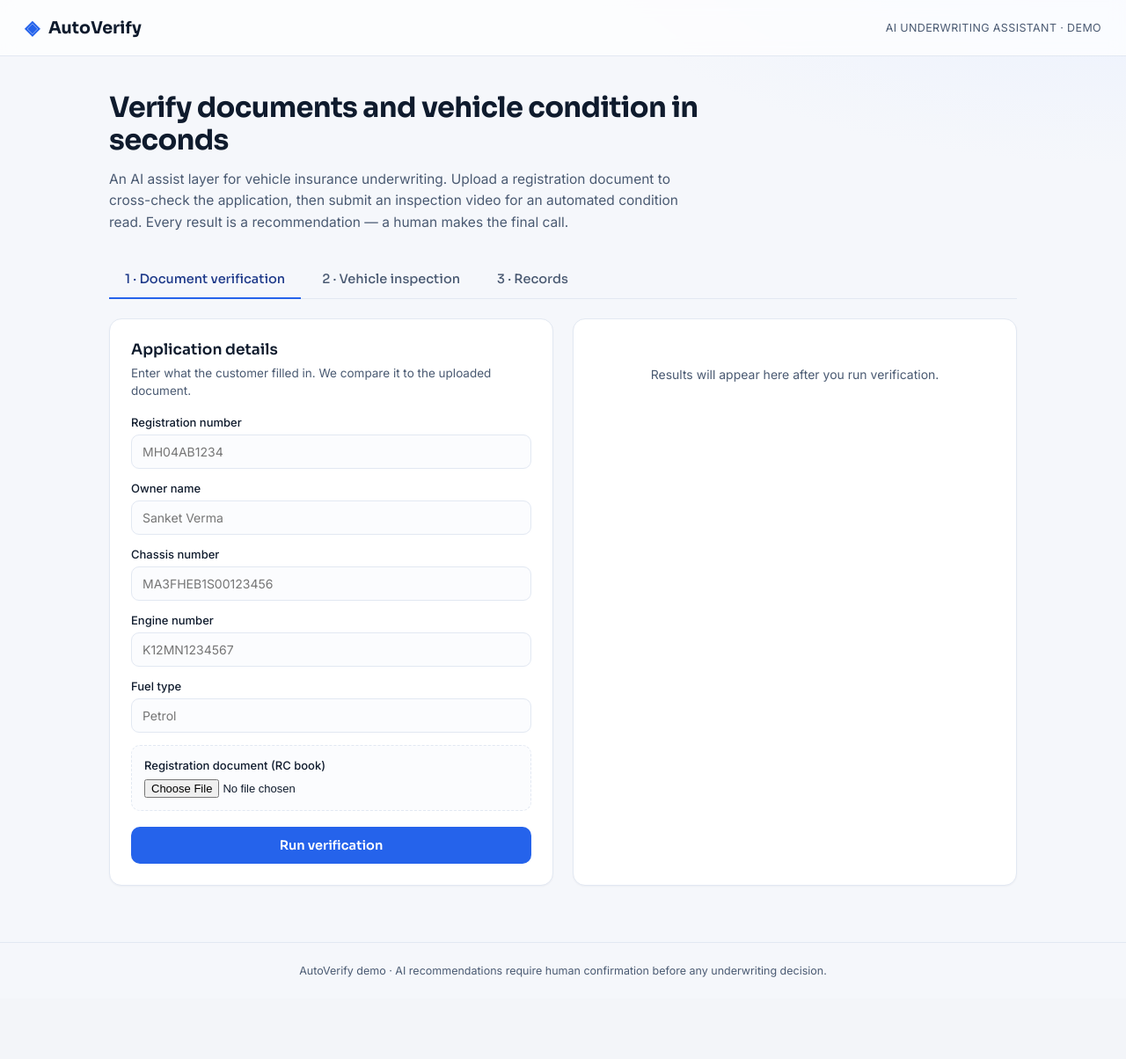
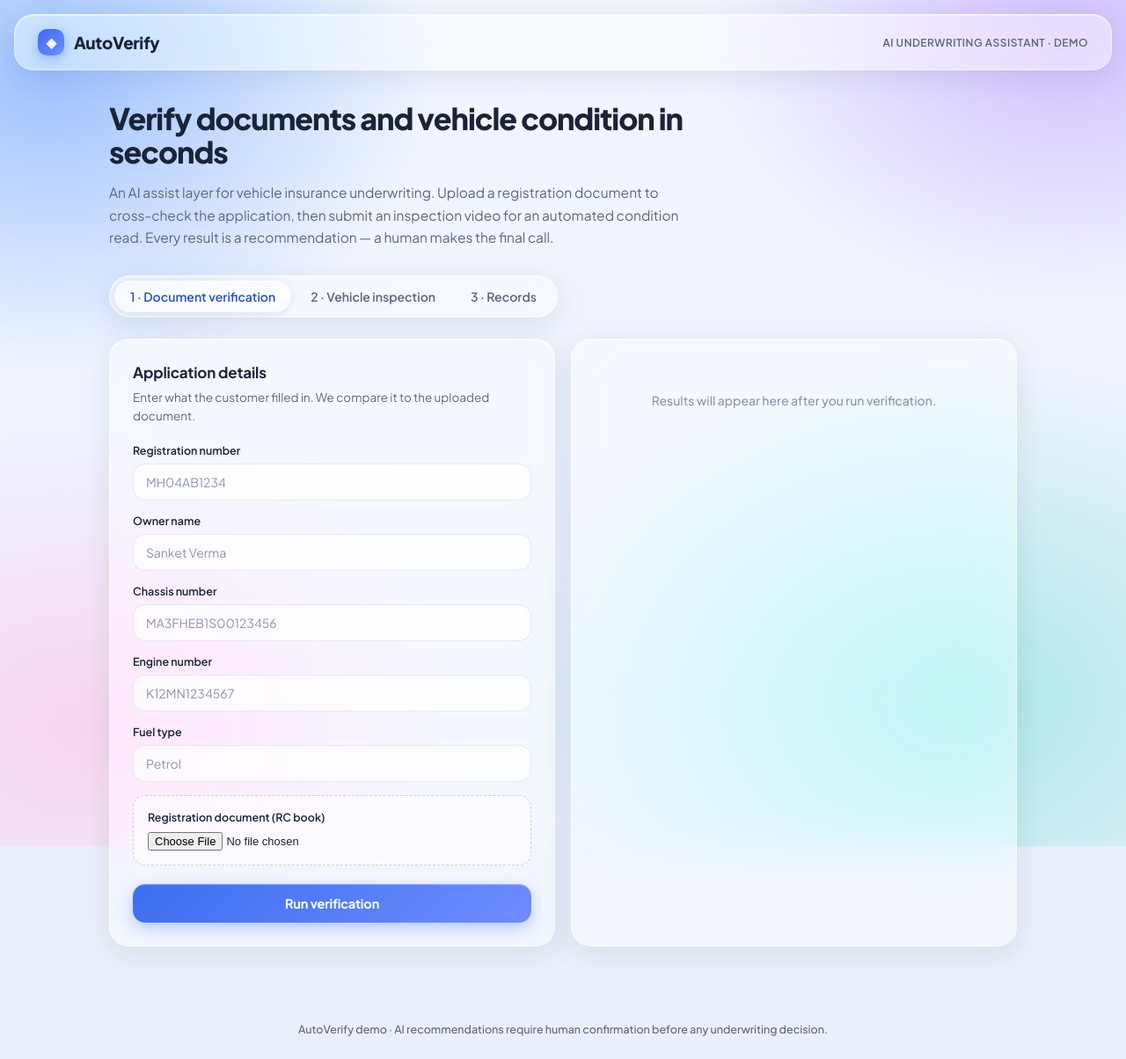
Before and after one commit to sanve196/vehicle_insurance, a FastAPI app: page / in a window 1280 px wide. Shown: the whole page at 88% size. Before the commit the page ends 1111 px from the top, so only its background shows below. Run offline with FastAPI, Linux system fonts and the light colour scheme.

Commit message:
Redesign UI: liquid-glass aesthetic, uniform bright typography, minimalism

```diff
--- a/app/static/style.css
+++ b/app/static/style.css
@@ -1,110 +1,189 @@
 :root {
-  --ink: #0f1b2d;
-  --ink-soft: #4a5a72;
-  --line: #e2e8f2;
-  --bg: #f5f7fb;
-  --card: #ffffff;
-  --accent: #2563eb;
-  --accent-deep: #1e3a8a;
-  --good: #15803d;
-  --good-bg: #dcfce7;
-  --warn: #b45309;
-  --warn-bg: #fef3c7;
-  --bad: #b91c1c;
-  --bad-bg: #fee2e2;
-  --radius: 14px;
+  --ink: #1a2438;
+  --ink-soft: #5b6781;
+  --ink-faint: #8b95ac;
+  --line: rgba(255, 255, 255, 0.55);
+  --line-soft: rgba(120, 140, 180, 0.16);
+  --glass: rgba(255, 255, 255, 0.45);
+  --glass-strong: rgba(255, 255, 255, 0.62);
+  --glass-input: rgba(255, 255, 255, 0.55);
+  --accent: #3b6ef0;
+  --accent-deep: #2952c8;
+  --good: #0f8a4d;     --good-bg: rgba(34, 197, 94, 0.16);
+  --warn: #b5730a;     --warn-bg: rgba(245, 158, 11, 0.18);
+  --bad: #c0392b;      --bad-bg: rgba(239, 68, 68, 0.16);
+  --radius: 22px;
+  --radius-sm: 14px;
+  --shadow: 0 8px 32px rgba(31, 50, 95, 0.10), inset 0 1px 1px rgba(255,255,255,0.6);
+  --blur: blur(22px) saturate(160%);
 }
 
 * { box-sizing: border-box; margin: 0; padding: 0; }
 
+html { -webkit-font-smoothing: antialiased; text-rendering: optimizeLegibility; }
+
 body {
-  font-family: 'Inter', system-ui, sans-serif;
+  font-family: 'Plus Jakarta Sans', system-ui, sans-serif;
   color: var(--ink);
-  background:
-    radial-gradient(1100px 500px at 100% -10%, #e8efff 0%, transparent 60%),
-    var(--bg);
   min-height: 100vh;
+  position: relative;
+  overflow-x: hidden;
+  background: #eaf0fb;
 }
 
+/* Bright ambient color field behind the glass */
+body::before {
+  content: "";
+  position: fixed; inset: -20%;
+  z-index: -1;
+  background:
+    radial-gradient(40% 50% at 18% 22%, rgba(99, 152, 255, 0.55), transparent 60%),
+    radial-gradient(38% 45% at 82% 18%, rgba(168, 130, 255, 0.45), transparent 60%),
+    radial-gradient(45% 55% at 75% 85%, rgba(94, 214, 196, 0.42), transparent 62%),
+    radial-gradient(40% 50% at 20% 88%, rgba(255, 176, 214, 0.40), transparent 60%),
+    linear-gradient(180deg, #f3f7ff 0%, #eef2fc 100%);
+  filter: saturate(115%);
+  animation: drift 26s ease-in-out infinite alternate;
+}
+@keyframes drift {
+  0%   { transform: translate3d(0,0,0) scale(1); }
+  100% { transform: translate3d(-2%, -1.5%, 0) scale(1.06); }
+}
+
+/* ---- Top bar ---- */
 .topbar {
   display: flex; align-items: center; justify-content: space-between;
-  padding: 18px 28px; border-bottom: 1px solid var(--line);
-  background: rgba(255,255,255,0.7); backdrop-filter: blur(8px);
-  position: sticky; top: 0; z-index: 10;
+  padding: 16px 26px; margin: 16px 16px 0;
+  background: var(--glass);
+  backdrop-filter: var(--blur); -webkit-backdrop-filter: var(--blur);
+  border: 1px solid var(--line);
+  border-radius: var(--radius);
+  box-shadow: var(--shadow);
+  position: sticky; top: 16px; z-index: 20;
 }
-.brand { display: flex; align-items: center; gap: 10px; font-family: 'Sora'; font-weight: 700; font-size: 19px; }
-.brand .mark { color: var(--accent); font-size: 22px; }
-.tag { font-size: 12.5px; color: var(--ink-soft); letter-spacing: .03em; text-transform: uppercase; }
+.brand { display: flex; align-items: center; gap: 11px; font-weight: 800; font-size: 19px; letter-spacing: -0.02em; }
+.brand .mark {
+  display: grid; place-items: center; width: 30px; height: 30px; border-radius: 10px;
+  color: #fff; font-size: 15px;
+  background: linear-gradient(135deg, var(--accent), #6f8cff);
+  box-shadow: 0 4px 14px rgba(59, 110, 240, 0.4);
+}
+.tag { font-size: 12px; color: var(--ink-soft); letter-spacing: 0.04em; text-transform: uppercase; font-weight: 600; }
 
-.wrap { max-width: 1080px; margin: 0 auto; padding: 40px 24px 64px; }
+.wrap { max-width: 1080px; margin: 0 auto; padding: 36px 24px 60px; }
 
-.intro { max-width: 680px; margin-bottom: 30px; }
-.intro h1 { font-family: 'Sora'; font-size: 32px; font-weight: 700; line-height: 1.15; letter-spacing: -0.02em; }
-.intro p { margin-top: 14px; color: var(--ink-soft); font-size: 15.5px; line-height: 1.6; }
+/* ---- Intro ---- */
+.intro { max-width: 660px; margin-bottom: 30px; }
+.intro h1 { font-size: 34px; font-weight: 800; line-height: 1.12; letter-spacing: -0.03em; }
+.intro p { margin-top: 14px; color: var(--ink-soft); font-size: 15.5px; line-height: 1.65; font-weight: 400; }
 
-.tabs { display: flex; gap: 6px; margin-bottom: 22px; border-bottom: 1px solid var(--line); }
+/* ---- Tabs (glass pills) ---- */
+.tabs {
+  display: inline-flex; gap: 4px; margin-bottom: 24px; padding: 5px;
+  background: var(--glass);
+  backdrop-filter: var(--blur); -webkit-backdrop-filter: var(--blur);
+  border: 1px solid var(--line);
+  border-radius: 999px;
+  box-shadow: var(--shadow);
+}
 .tab {
-  background: none; border: none; cursor: pointer; padding: 12px 18px;
-  font-family: 'Sora'; font-size: 14.5px; font-weight: 500; color: var(--ink-soft);
-  border-bottom: 2px solid transparent; margin-bottom: -1px;
+  background: none; border: none; cursor: pointer; padding: 9px 18px;
+  font-family: inherit; font-size: 14px; font-weight: 600; color: var(--ink-soft);
+  border-radius: 999px; transition: all .25s ease; white-space: nowrap;
 }
-.tab.active { color: var(--accent-deep); border-bottom-color: var(--accent); }
+.tab:hover { color: var(--ink); }
+.tab.active {
+  color: var(--accent-deep);
+  background: var(--glass-strong);
+  box-shadow: 0 2px 10px rgba(31,50,95,0.12), inset 0 1px 1px rgba(255,255,255,0.8);
+}
 
-.panel { display: none; }
+.panel { display: none; animation: rise .4s ease; }
 .panel.active { display: block; }
+@keyframes rise { from { opacity: 0; transform: translateY(8px); } to { opacity: 1; transform: none; } }
 
-.grid { display: grid; grid-template-columns: 1fr 1fr; gap: 22px; }
-@media (max-width: 820px) { .grid { grid-template-columns: 1fr; } .intro h1 { font-size: 26px; } }
+.grid { display: grid; grid-template-columns: 1fr 1fr; gap: 18px; }
+@media (max-width: 820px) { .grid { grid-template-columns: 1fr; } .intro h1 { font-size: 27px; } .topbar { margin: 10px 8px 0; } }
 
+/* ---- Glass cards (uniform everywhere) ---- */
 .card {
-  background: var(--card); border: 1px solid var(--line); border-radius: var(--radius);
-  padding: 24px; box-shadow: 0 1px 2px rgba(16,27,45,.04);
+  background: var(--glass);
+  backdrop-filter: var(--blur); -webkit-backdrop-filter: var(--blur);
+  border: 1px solid var(--line);
+  border-radius: var(--radius);
+  padding: 26px;
+  box-shadow: var(--shadow);
 }
-.card h2 { font-family: 'Sora'; font-size: 17px; font-weight: 600; }
-.hint { color: var(--ink-soft); font-size: 13.5px; margin: 6px 0 18px; line-height: 1.5; }
+.card h2 { font-size: 17px; font-weight: 700; letter-spacing: -0.01em; }
+.hint { color: var(--ink-soft); font-size: 13.5px; margin: 7px 0 20px; line-height: 1.6; font-weight: 400; }
 
-label { display: block; font-size: 13px; font-weight: 500; color: var(--ink); margin-bottom: 14px; }
+/* ---- Inputs ---- */
+label { display: block; font-size: 12.5px; font-weight: 600; color: var(--ink); margin-bottom: 15px; }
 input[type=text] {
-  display: block; width: 100%; margin-top: 6px; padding: 10px 12px;
-  border: 1px solid var(--line); border-radius: 9px; font-size: 14px; font-family: inherit;
-  background: #fbfcfe;
+  display: block; width: 100%; margin-top: 7px; padding: 11px 14px;
+  border: 1px solid var(--line-soft); border-radius: var(--radius-sm); font-size: 14px; font-family: inherit; font-weight: 500;
+  color: var(--ink);
+  background: var(--glass-input);
+  backdrop-filter: blur(6px);
+  transition: border-color .2s, box-shadow .2s;
 }
-input[type=text]:focus { outline: 2px solid var(--accent); outline-offset: 0; border-color: var(--accent); }
+input[type=text]::placeholder { color: var(--ink-faint); font-weight: 400; }
+input[type=text]:focus { outline: none; border-color: var(--accent); box-shadow: 0 0 0 3px rgba(59,110,240,0.18); }
 
-.drop { border: 1.5px dashed var(--line); border-radius: 10px; padding: 14px; background: #fbfcfe; }
-.drop input { margin-top: 8px; font-size: 13px; }
+.drop {
+  border: 1.5px dashed rgba(120,140,180,0.4); border-radius: var(--radius-sm); padding: 16px;
+  background: var(--glass-input);
+}
+.drop input { margin-top: 9px; font-size: 13px; }
 
+/* ---- Buttons ---- */
 .go {
-  width: 100%; margin-top: 4px; padding: 12px; border: none; border-radius: 10px;
-  background: var(--accent); color: #fff; font-family: 'Sora'; font-weight: 600; font-size: 14.5px;
-  cursor: pointer; transition: background .15s;
+  width: 100%; margin-top: 6px; padding: 13px; border: none; border-radius: var(--radius-sm);
+  background: linear-gradient(135deg, var(--accent), #6f8cff); color: #fff;
+  font-family: inherit; font-weight: 700; font-size: 14.5px; letter-spacing: -0.01em;
+  cursor: pointer; transition: transform .15s, box-shadow .2s;
+  box-shadow: 0 6px 18px rgba(59,110,240,0.35), inset 0 1px 1px rgba(255,255,255,0.4);
 }
-.go:hover { background: var(--accent-deep); }
-.go:disabled { opacity: .6; cursor: wait; }
-.note { font-size: 12px; color: var(--ink-soft); margin-top: 12px; line-height: 1.5; }
+.go:hover { transform: translateY(-1px); box-shadow: 0 10px 24px rgba(59,110,240,0.42), inset 0 1px 1px rgba(255,255,255,0.4); }
+.go:active { transform: translateY(0); }
+.go:disabled { opacity: .65; cursor: wait; transform: none; }
+.note { font-size: 12px; color: var(--ink-soft); margin-top: 14px; line-height: 1.6; font-weight: 400; }
 
-.result .empty { color: var(--ink-soft); font-size: 14px; padding: 30px 4px; text-align: center; }
+.result .empty { color: var(--ink-faint); font-size: 14px; padding: 34px 4px; text-align: center; font-weight: 500; }
 
-.verdict { display: inline-flex; align-items: center; gap: 8px; padding: 7px 13px; border-radius: 999px; font-size: 13px; font-weight: 600; font-family: 'Sora'; }
+/* ---- Verdict + score ---- */
+.verdict {
+  display: inline-flex; align-items: center; gap: 8px; padding: 8px 15px; border-radius: 999px;
+  font-size: 13px; font-weight: 700;
+  border: 1px solid rgba(255,255,255,0.5);
+  backdrop-filter: blur(6px);
+}
 .v-good { background: var(--good-bg); color: var(--good); }
 .v-warn { background: var(--warn-bg); color: var(--warn); }
-.v-bad { background: var(--bad-bg); color: var(--bad); }
+.v-bad  { background: var(--bad-bg);  color: var(--bad); }
 
-.score-bar { height: 8px; border-radius: 999px; background: var(--line); margin: 14px 0 4px; overflow: hidden; }
-.score-fill { height: 100%; border-radius: 999px; background: var(--accent); transition: width .5s; }
-.score-label { font-size: 13px; color: var(--ink-soft); }
+.score-bar { height: 9px; border-radius: 999px; background: rgba(120,140,180,0.18); margin: 16px 0 6px; overflow: hidden; }
+.score-fill { height: 100%; border-radius: 999px; background: linear-gradient(90deg, var(--accent), #6f8cff); transition: width .6s ease; }
+.score-label { font-size: 13px; color: var(--ink-soft); font-weight: 500; }
 
+/* ---- Tables ---- */
 table { width: 100%; border-collapse: collapse; margin-top: 16px; font-size: 13px; }
-th, td { text-align: left; padding: 8px 10px; border-bottom: 1px solid var(--line); }
-th { font-weight: 600; color: var(--ink-soft); font-size: 11.5px; text-transform: uppercase; letter-spacing: .04em; }
-.pill { padding: 2px 9px; border-radius: 999px; font-size: 11.5px; font-weight: 600; }
+th, td { text-align: left; padding: 10px 10px; border-bottom: 1px solid var(--line-soft); }
+th { font-weight: 700; color: var(--ink-soft); font-size: 11px; text-transform: uppercase; letter-spacing: 0.05em; }
+td { font-weight: 500; }
+.pill { padding: 3px 10px; border-radius: 999px; font-size: 11.5px; font-weight: 700; }
 .p-good { background: var(--good-bg); color: var(--good); }
 .p-warn { background: var(--warn-bg); color: var(--warn); }
-.p-bad { background: var(--bad-bg); color: var(--bad); }
+.p-bad  { background: var(--bad-bg);  color: var(--bad); }
 
-.block-title { font-family: 'Sora'; font-size: 13px; font-weight: 600; margin: 20px 0 8px; color: var(--ink); }
+.block-title { font-size: 12.5px; font-weight: 700; margin: 22px 0 8px; color: var(--ink); letter-spacing: -0.01em; }
 
-.foot { text-align: center; color: var(--ink-soft); font-size: 12.5px; padding: 24px; border-top: 1px solid var(--line); }
+.foot { text-align: center; color: var(--ink-soft); font-size: 12.5px; padding: 26px; font-weight: 500; }
 
-.spinner { display: inline-block; width: 14px; height: 14px; border: 2px solid rgba(255,255,255,.4); border-top-color: #fff; border-radius: 50%; animation: spin .7s linear infinite; vertical-align: -2px; margin-right: 7px; }
+/* ---- Spinner ---- */
+.spinner { display: inline-block; width: 14px; height: 14px; border: 2px solid rgba(255,255,255,.45); border-top-color: #fff; border-radius: 50%; animation: spin .7s linear infinite; vertical-align: -2px; margin-right: 8px; }
 @keyframes spin { to { transform: rotate(360deg); } }
+
+@media (prefers-reduced-motion: reduce) {
+  body::before, .panel, .go, .score-fill { animation: none; transition: none; }
+}
--- a/app/templates/index.html
+++ b/app/templates/index.html
@@ -6,7 +6,7 @@
   <title>AutoVerify — AI Vehicle Insurance Demo</title>
   <link rel="preconnect" href="https://fonts.googleapis.com" />
   <link rel="preconnect" href="https://fonts.gstatic.com" crossorigin />
-  <link href="https://fonts.googleapis.com/css2?family=Sora:wght@400;500;600;700&family=Inter:wght@400;500;600&display=swap" rel="stylesheet" />
+  <link href="https://fonts.googleapis.com/css2?family=Plus+Jakarta+Sans:wght@400;500;600;700;800&display=swap" rel="stylesheet" />
   <link rel="stylesheet" href="/static/style.css" />
 </head>
 <body>
```
Also changed, not shown: 1 other file.
